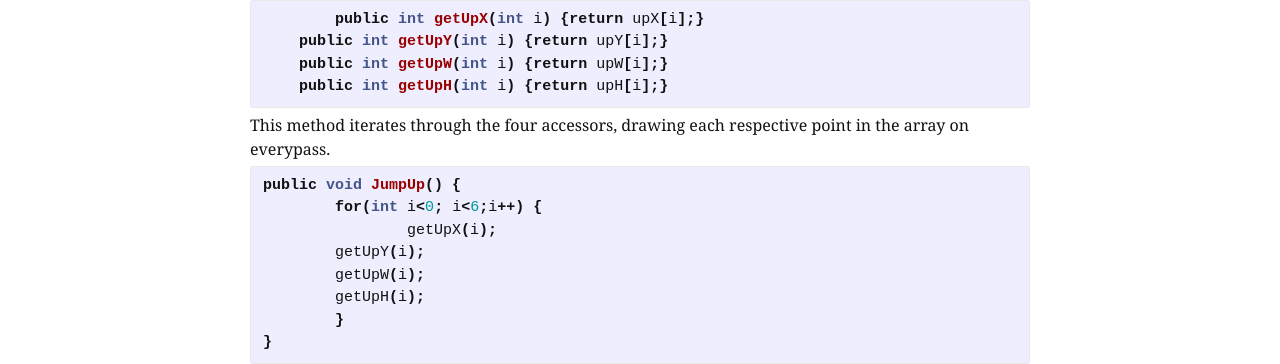
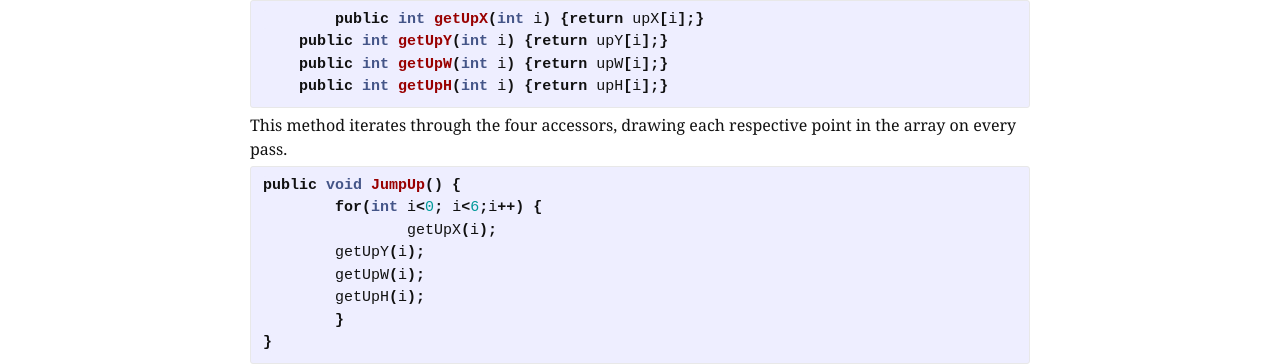
Before and after one commit to washt/washt.github.io, a Jekyll site: the page built from _posts/2014-09-20-exploring-java-2d-pt1.markdown, in a window 1280 px wide. Shown: the part 631-995 px from the top of the page. Built offline with Jekyll 4.4.1, drawn with Linux system fonts in a browser that asks for light colours.

Commit message:
Java 2d pt1 edit

```diff
--- a/_posts/2014-09-20-exploring-java-2d-pt1.markdown
+++ b/_posts/2014-09-20-exploring-java-2d-pt1.markdown
@@ -28,7 +28,7 @@ Therefore we need to create accessors that our JumpUp and JumpDown Methods can U
     public int getUpW(int i) {return upW[i];}
     public int getUpH(int i) {return upH[i];}
 {% endhighlight %}
-This method iterates through the four accessors, drawing each respective point in the array on everypass.
+This method iterates through the four accessors, drawing each respective point in the array on every pass.
 {% highlight Java %}
 public void JumpUp() {
 	for(int i<0; i<6;i++) {
```
